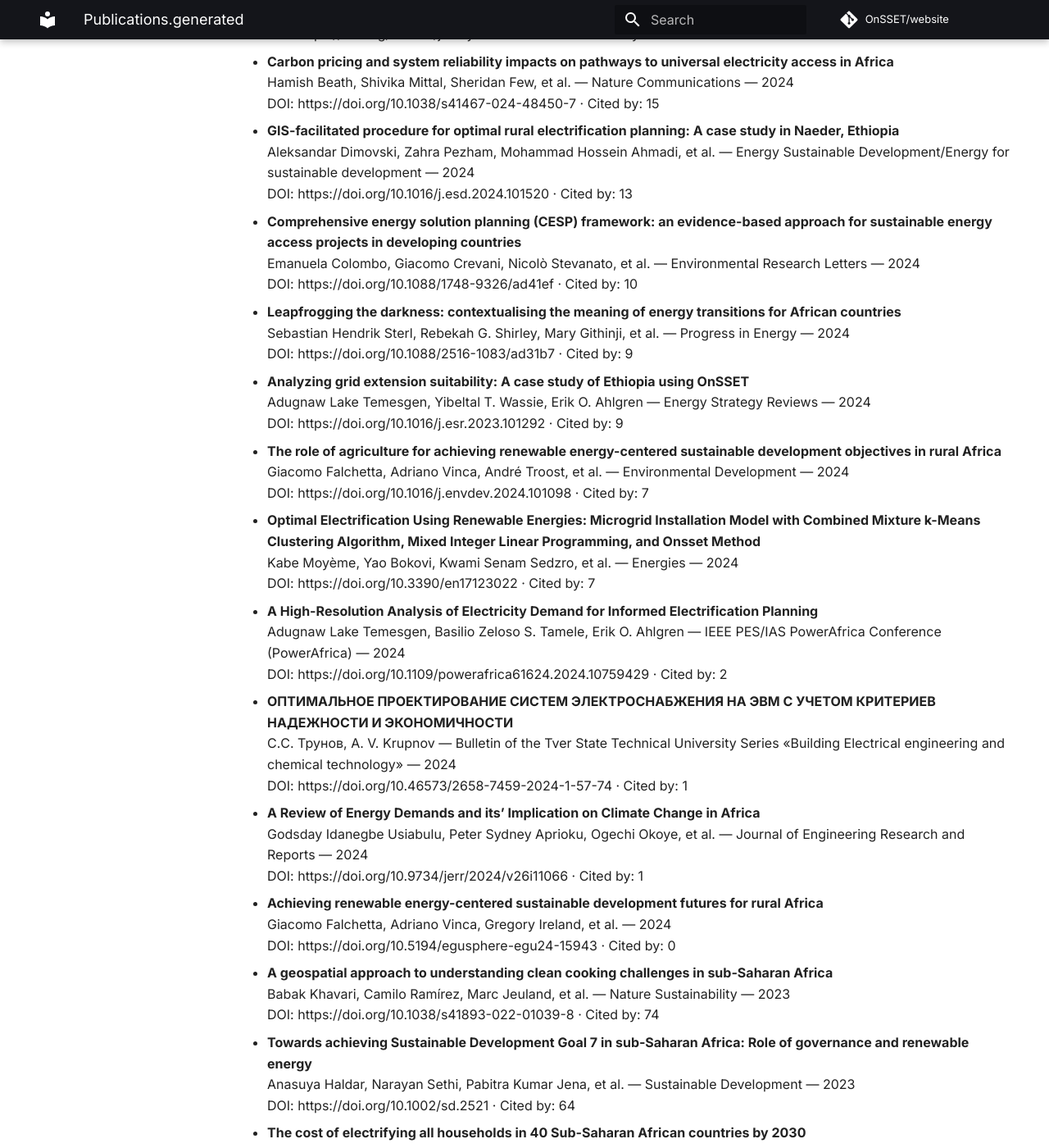
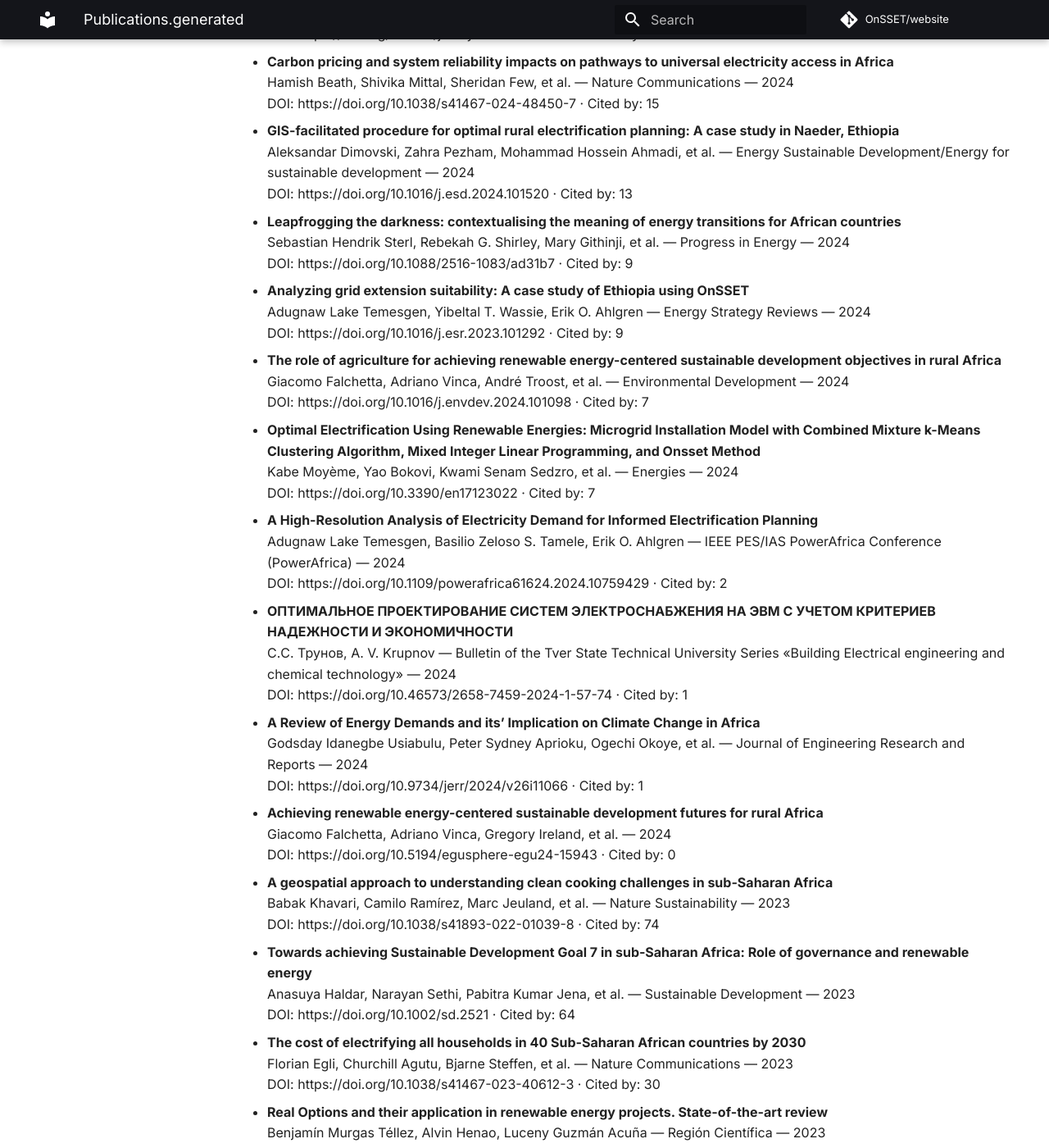
Before and after one commit to OnSSET/website, an MkDocs documentation site: the page built from docs/publications.generated.md, in a window 1280 px wide and 1400 px high, scrolled down 10779 px. Shown: the whole window at 82% size. Built offline with MkDocs 1.6.1 and Material for MkDocs 9.7.7, drawn with Linux system fonts in a browser that asks for light colours; comment, search, counter and statistics services are not loaded; some of the changed text lies outside the part shown.

Commit message:
Auto-update publications

```diff
--- a/docs/publications.generated.md
+++ b/docs/publications.generated.md
@@ -438,10 +438,6 @@ No results found.
   Aleksandar Dimovski, Zahra Pezham, Mohammad Hossein Ahmadi, et al. — Energy Sustainable Development/Energy for sustainable development — 2024
   DOI: https://doi.org/10.1016/j.esd.2024.101520 · Cited by: 13
 
-- **Comprehensive energy solution planning (CESP) framework: an evidence-based approach for sustainable energy access projects in developing countries**
-  Emanuela Colombo, Giacomo Crevani, Nicolò Stevanato, et al. — Environmental Research Letters — 2024
-  DOI: https://doi.org/10.1088/1748-9326/ad41ef · Cited by: 10
-
 - **Leapfrogging the darkness: contextualising the meaning of energy transitions for African countries**
   Sebastian Hendrik Sterl, Rebekah G. Shirley, Mary Githinji, et al. — Progress in Energy — 2024
   DOI: https://doi.org/10.1088/2516-1083/ad31b7 · Cited by: 9
```
Also changed, not shown: other parts of docs/publications.generated.md (+4 -0 lines).
